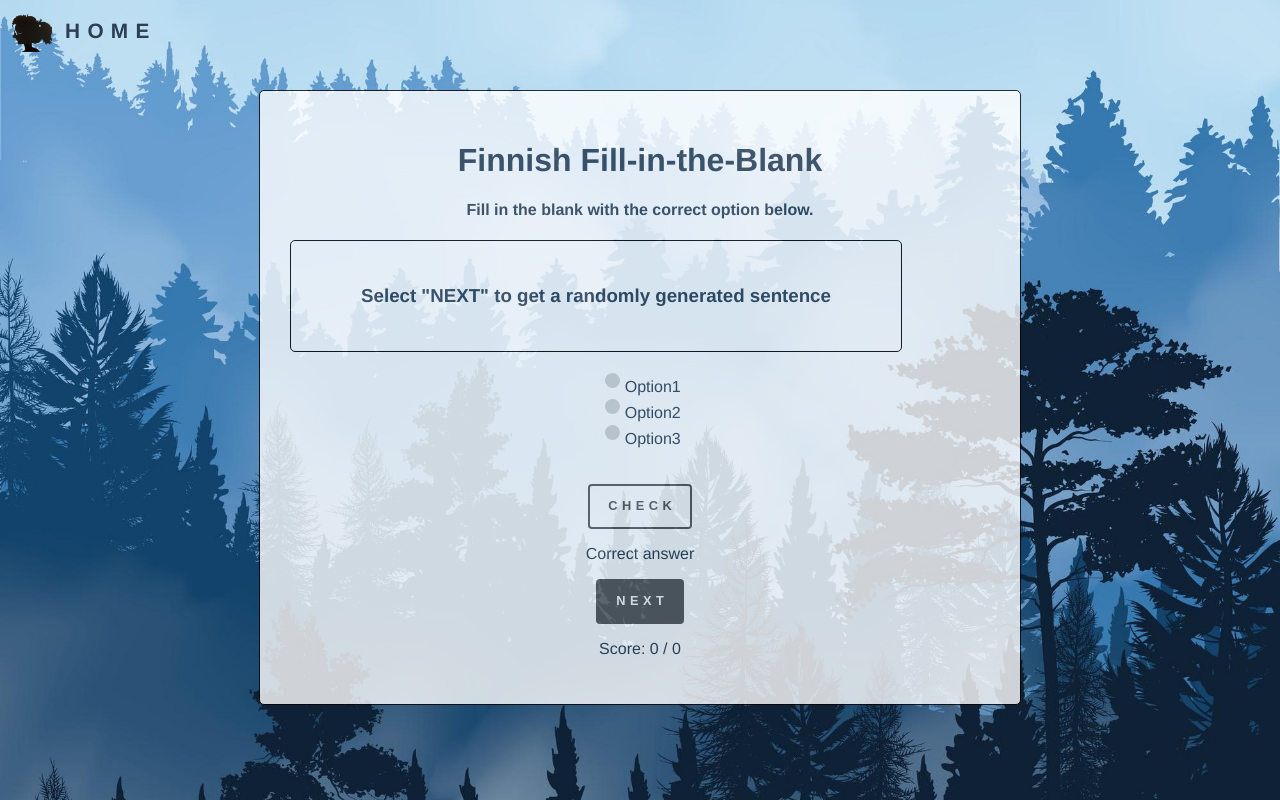
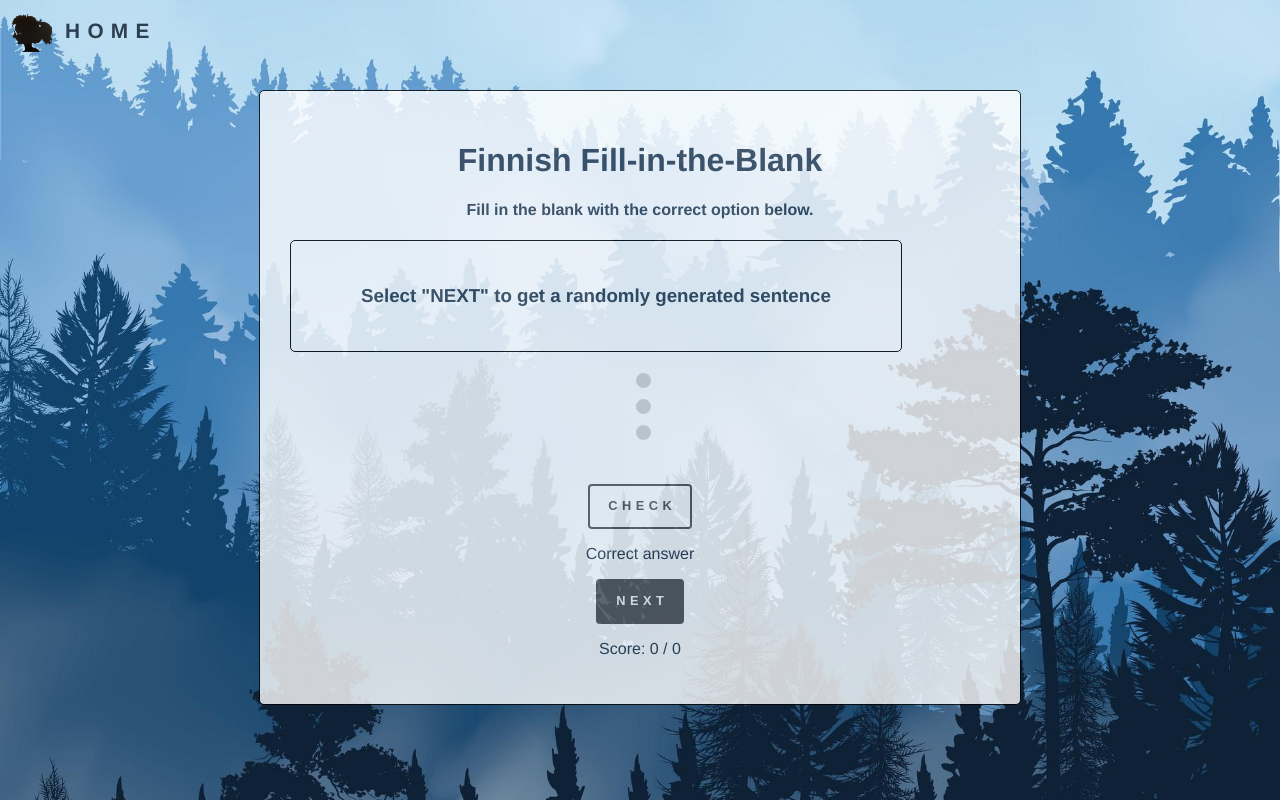
Before and after one commit to nomdeplume4reb/vue-finnish-app, a Vue app in the folder finnish-app/: page / in a window 1280 px wide. Built offline with nearby package versions, Linux system fonts and the light colour scheme; no server answers.

Commit message:
added function to find word forms

```diff
--- a/finnish-app/src/components/FillInBlank.vue
+++ b/finnish-app/src/components/FillInBlank.vue
@@ -7,11 +7,11 @@
     </div><br />
     <form id='options-list' name='options-list'>
         <input type='radio' name='options' value='option1' id='radio1' />
-          <label htmlFor='option1'> Option1</label> <br />
+          <label htmlFor='option1'> {{ shuffledOptions[0] }}</label> <br />
         <input type='radio' name='options' value='option2' />
-          <label htmlFor='option2'> Option2</label><br />
+          <label htmlFor='option2'> {{ shuffledOptions[1] }}</label><br />
         <input type='radio' name='options' value='option3' />
-          <label htmlFor='option3'> Option3</label><br />
+          <label htmlFor='option3'> {{ shuffledOptions[2] }}</label><br />
         <input type='radio' name='options' id='invisible-option' value='invisible-option' />
           <label htmlFor='invisible-option'></label><br />
     </form><br />
@@ -26,6 +26,7 @@
 import _ from 'lodash';
 // import natural from 'natural';
 import nlp from 'compromise/one';
+import wordBank from "../wordbank.json";
 
 export default {
   name: 'FillInBlank',
@@ -40,11 +41,12 @@ export default {
       sentence: '',
       selectedWord: '',
       sentenceWithBlank: 'Select "NEXT" to get a randomly generated sentence',
+      wordBank: wordBank,
+      shuffledOptions: [],
     }
   },
   mounted () {
     this.fetchArticleId();
-
   },
   created () {
   },
@@ -66,6 +68,7 @@ export default {
       this.tokenizeArticleSentences();
       this.selectSentenceFromBank();
       this.selectWordfromSentence();
+      this.findWordForms();
       // console.log(this.sentenceBank[sentenceIndex])
       // console.log(this.randomArticleId)
     },
@@ -111,9 +114,8 @@ export default {
     },
     selectWordfromSentence(){
       // TEMPORARY SOLUTION!
-      // Real solution should use NLP library to recognize proper nouns and punctuation
+      // Real solution should use Finnish NLP library to recognize proper nouns and punctuation
 
-      //remove words with capital letters, numbers, special characters
       const doc = nlp(this.sentence).terms().json()
 
       const compare = []
@@ -136,8 +138,29 @@ export default {
       console.log(this.selectedWord)
     },
     findWordForms(){
+      // TEMPORARY SOLUTION!
+      // Real solution should use Finnish NLP library to lemmatize
 
+      let wordInfo
+      _.forEach(this.wordBank, (word) => {
+        if(_.includes(word.taivutus, this.selectedWord) || word.word == this.selectedWord){
+          wordInfo = word
+        }
+      })
+
+      if (wordInfo){
+        const options = [this.selectedWord]
+        options.push(...this.randomSample(wordInfo.taivutus, 2))
+        this.shuffledOptions = [...options].sort(() => 0.5 - Math.random());
+        console.log(this.shuffledOptions)
+      } else {
+        console.log("not found")
+      }
     },
+    randomSample(arr, num) {
+      const shuffled = [...arr].sort(() => 0.5 - Math.random());
+      return shuffled.slice(0, num);
+    }
   },
   watch: {
   }
```
